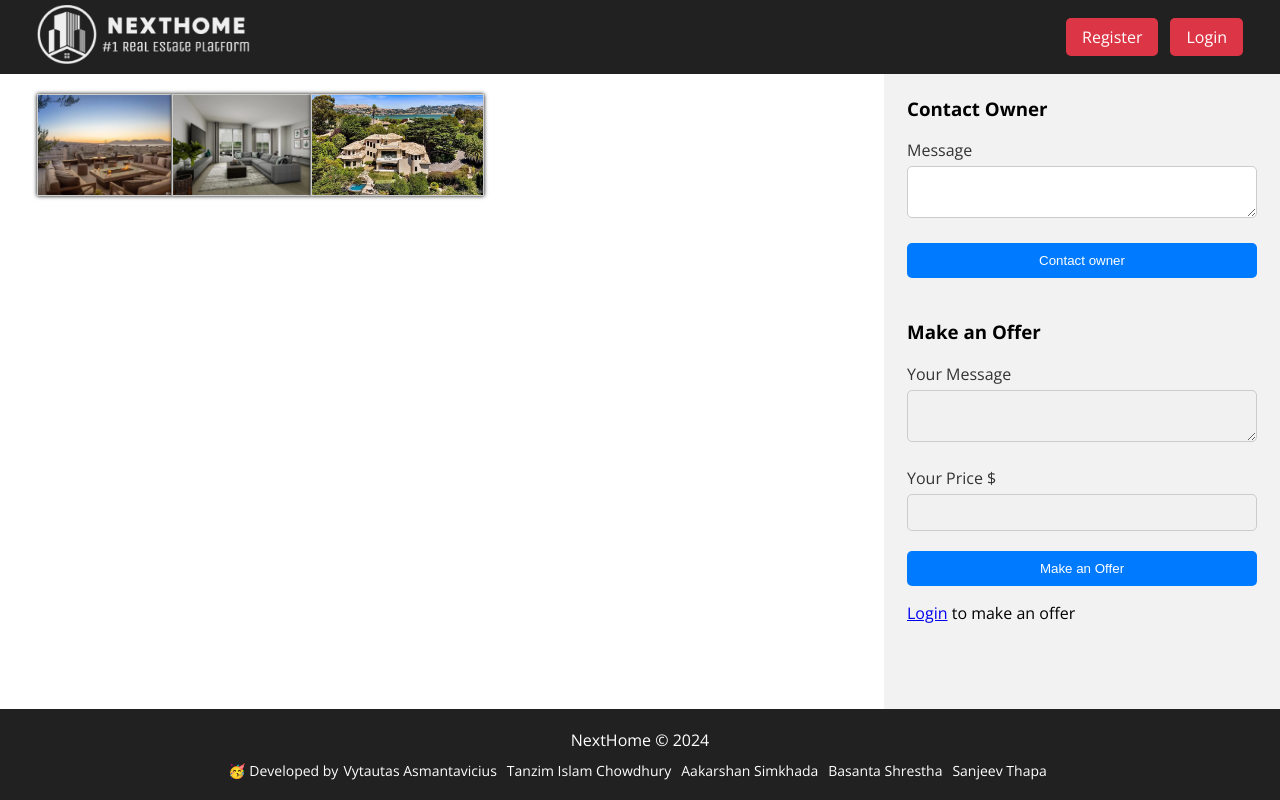
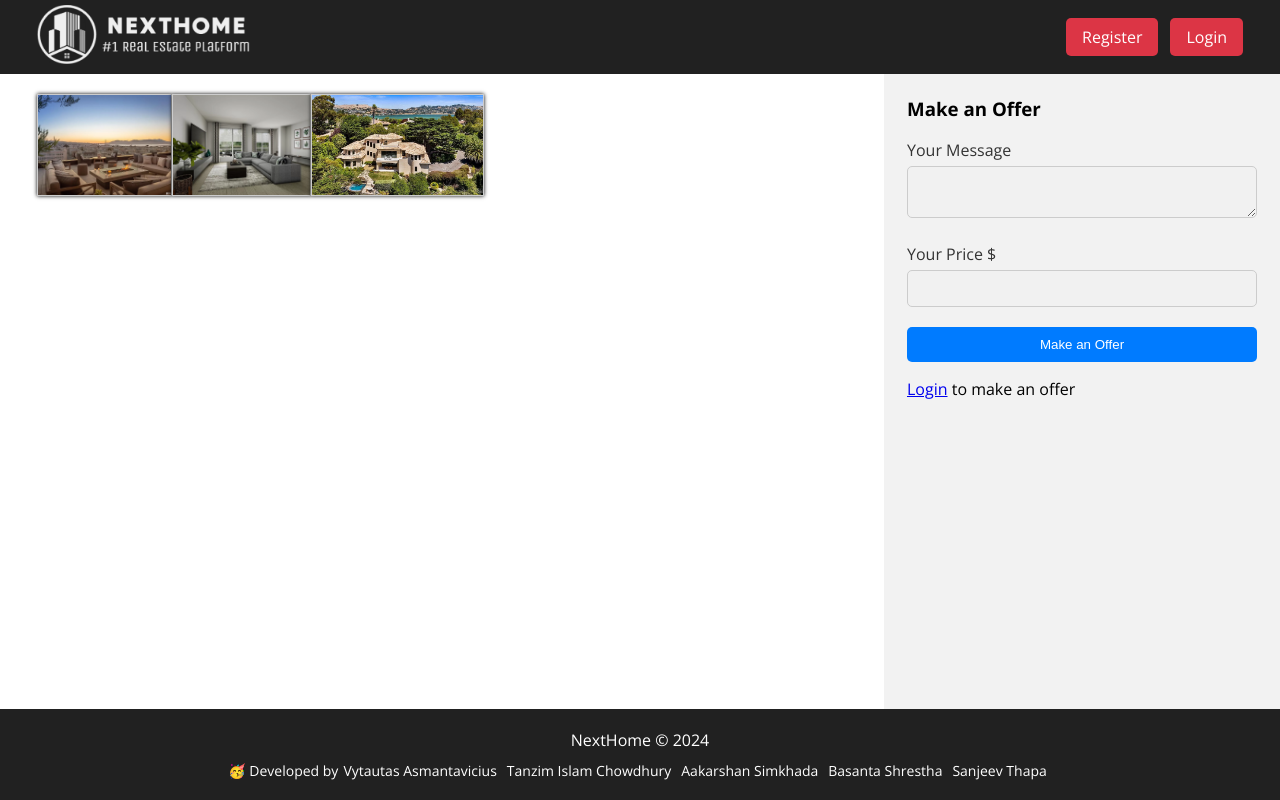
Before and after one commit to vytaux/waa-project-react-frontend, a React (Create React App) app: page /properties/1 in a window 1280 px wide. Built offline with nearby package versions, Linux system fonts and the light colour scheme; no server answers.

Commit message:
contact owner form only logged in

```diff
--- a/src/components/PropertyDetails.js
+++ b/src/components/PropertyDetails.js
@@ -52,6 +52,8 @@ const PropertyDetails = ({ currentUser }) => {
       {!hasRole(currentUser, "OWNER") && (
           <div>
             <div className="form offerForm">
+              {currentUser && (
+                  <React.Fragment>
                     <h3>Contact Owner</h3>
                     <div className="form">
                       <div className="form-group">
@@ -62,6 +64,8 @@ const PropertyDetails = ({ currentUser }) => {
                     </div>
 
                     <br/>
+                  </React.Fragment>
+              )}
 
               <h3>Make an Offer</h3>
               <div className="form-group">
```
Lines whose indentation alone changed are shown as unchanged.
